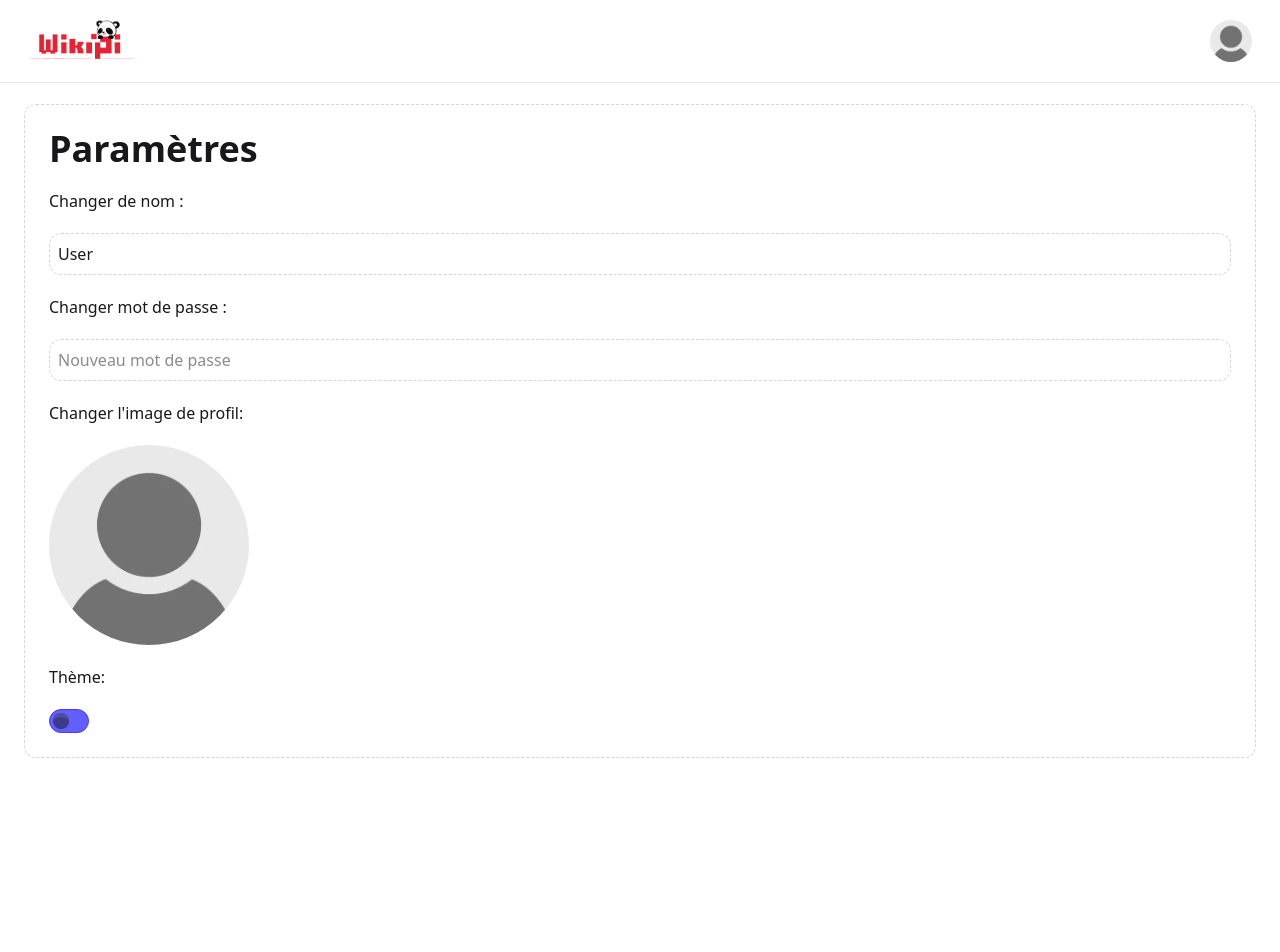
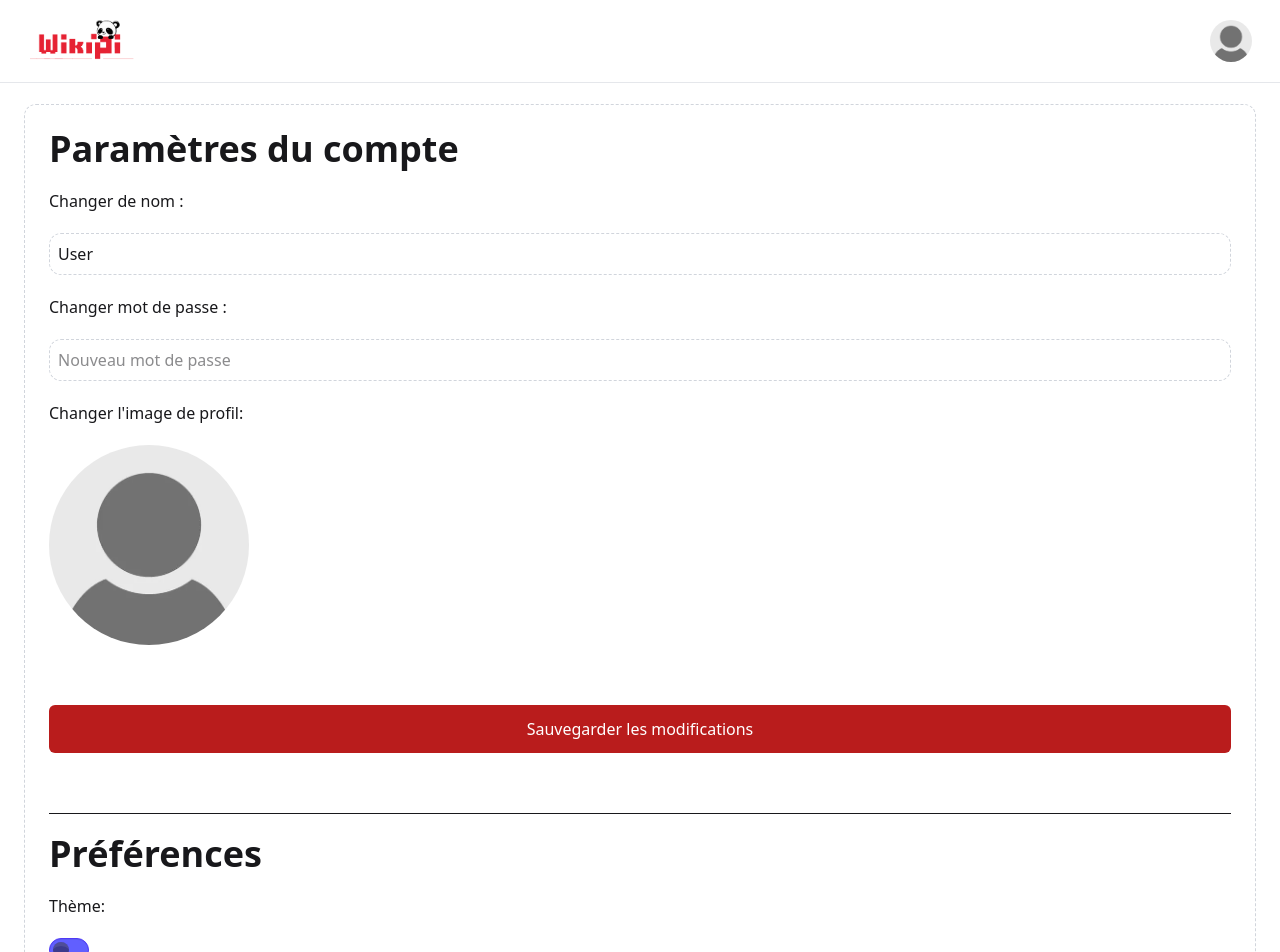
Before and after one commit to LiamOgu/wikipi, a React (Vite) app in the folder frontend/: page /settings in a window 1280 px wide. Shown: the top 952 px of the page. Before the commit the page ends 800 px from the top, so only its background shows below. Built offline with nearby package versions, Linux system fonts and the light colour scheme.

Commit message:
added submit button and hover effect to user avatar

```diff
--- a/frontend/src/components/Settings/SettingsPage.jsx
+++ b/frontend/src/components/Settings/SettingsPage.jsx
@@ -6,7 +6,7 @@ const SettingsPage = () => {
 
   return (
     <div className="flex flex-col gap-5">
-      <h1 className="text-4xl font-bold">Paramètres</h1>
+      <h1 className="text-4xl font-bold">Paramètres du compte</h1>
       <form className="flex flex-col gap-5">
         <h2>Changer de nom :</h2>
         <input
@@ -22,14 +22,22 @@ const SettingsPage = () => {
           className="border p-2 rounded-xl border-dashed border-gray-300"
         />
         <h2>Changer l'image de profil:</h2>
-        <img src={user} alt="User Avatar" className="w-50 rounded-full" />
-        <h2>Thème:</h2>
+        <img src={user} alt="User Avatar" className="w-50 rounded-full hover:cursor-pointer" />
         <input
-          type="checkbox"
-          className="toggle border-indigo-600 bg-indigo-500 checked:border-orange-500 checked:bg-orange-400 checked:text-orange-800"
+          type="submit"
+          value={"Sauvegarder les modifications"}
+          className="my-10 py-3 hover:cursor-pointer bg-red-secondary rounded-md text-white font-medium"
         />
       </form>
 
+      <hr />
+
+      <h1 className="text-4xl font-bold">Préférences</h1>
+      <h2>Thème:</h2>
+      <input
+        type="checkbox"
+        className="toggle border-indigo-600 bg-indigo-500 checked:border-orange-500 checked:bg-orange-400 checked:text-orange-800"
+      />
     </div>
   );
 };
```
